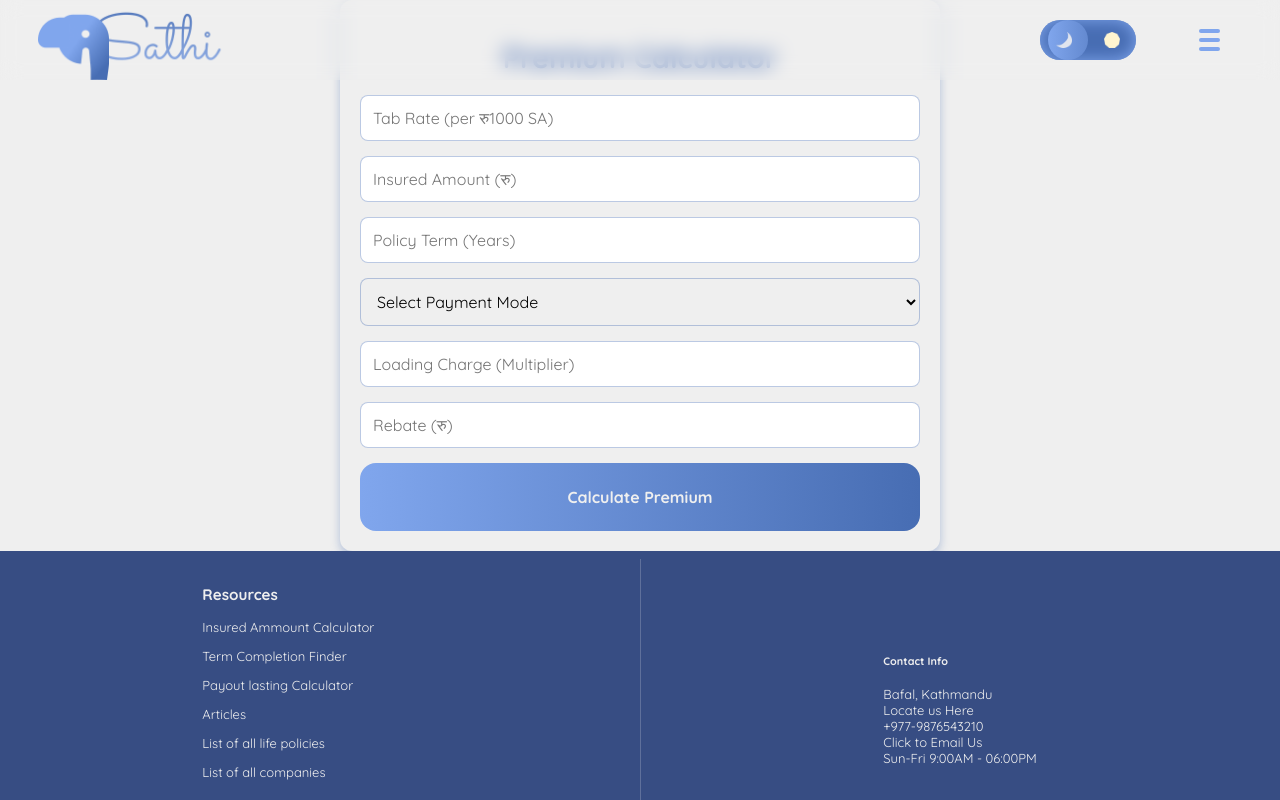
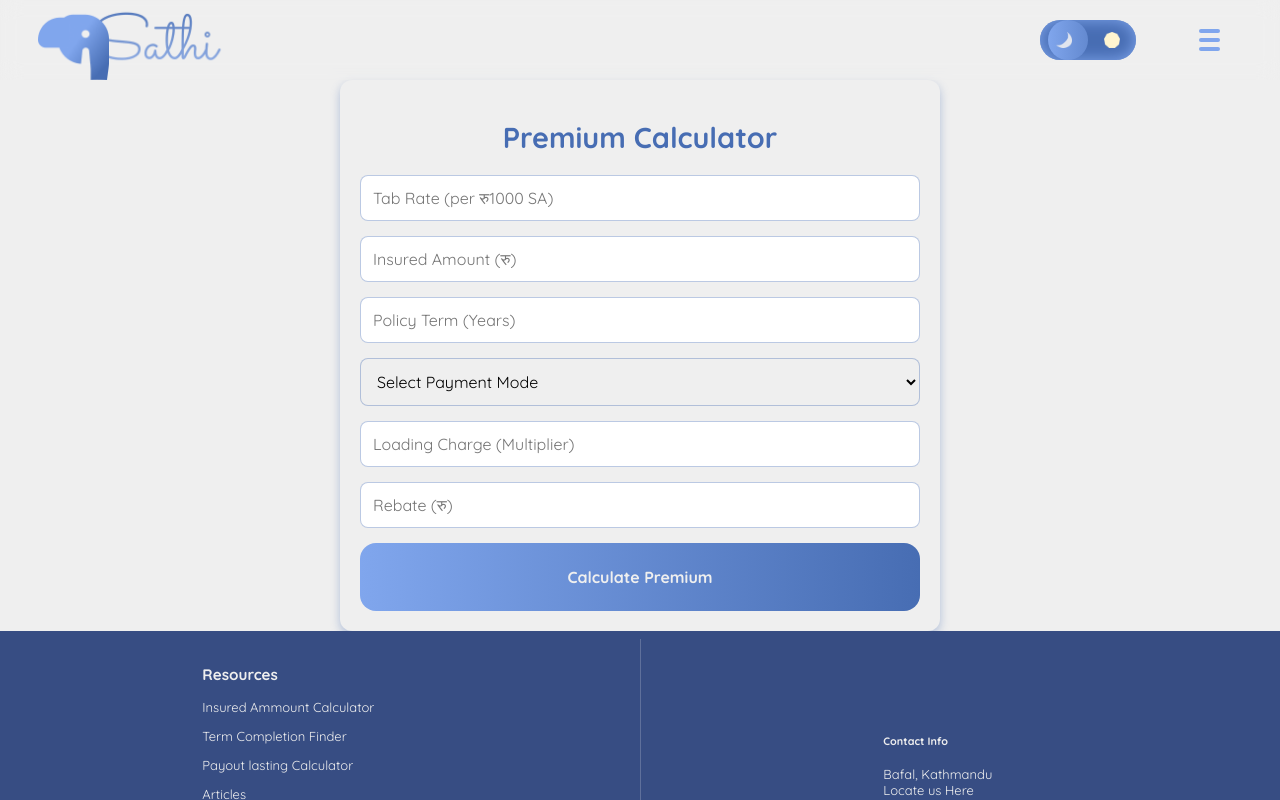
Before and after one commit to AdrinPaudel/Website, a Next.js app: page /premiumCalculator in a window 1280 px wide. Shown: the top 800 px of the page. Built offline with nearby package versions, Linux system fonts and the light colour scheme.

Commit message:
[Fixed] Fixed the top overlap issues

```diff
--- a/src/app/premiumCalculator/page.css
+++ b/src/app/premiumCalculator/page.css
@@ -1,4 +1,7 @@
 /* Ensure calculator starts below the navbar */
+#calculatorContainer {
+    padding-top: 5rem;
+}
 .premiumCalculatorContainer {
     max-width: 600px;
     margin: 0 auto;
--- a/src/app/premiumCalculator/page.js
+++ b/src/app/premiumCalculator/page.js
@@ -90,7 +90,6 @@ export default function PremiumCalculator() {
   };
 
   return (
-    <div id="outerbox">
     <div id="calculatorContainer">
     <div className="premiumCalculatorContainer">
         <h1>Premium Calculator</h1>
@@ -153,6 +152,5 @@ export default function PremiumCalculator() {
         )}
       </div>
       </div>
-      </div>
   );
 }
--- a/src/app/yearslasting/page.css
+++ b/src/app/yearslasting/page.css
@@ -2,7 +2,7 @@
 
 .yearsLastingContainer {
   background-color: var(--palewhite);
-  padding: 2rem;
+  padding-top: 5rem;
   text-align: center;
 }
 
```
